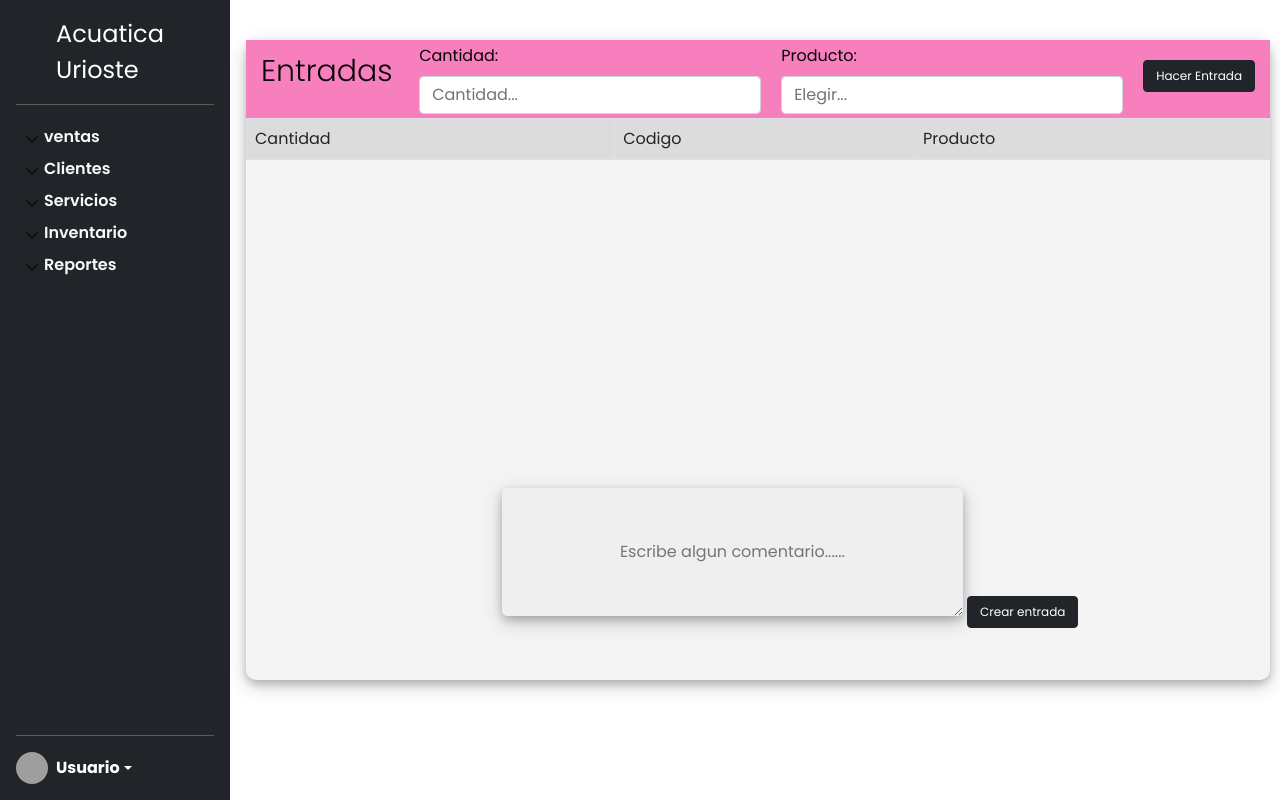
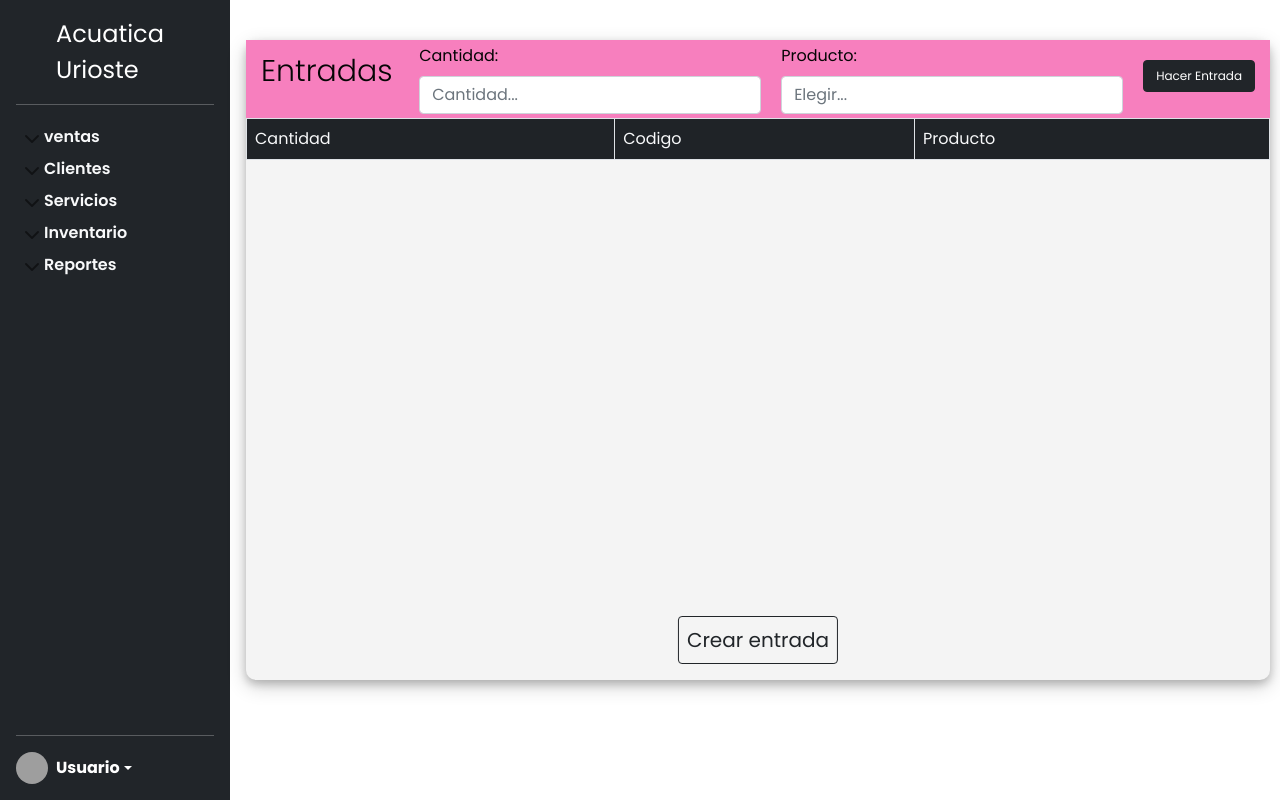
Before and after one commit to donovan-vargas/urioste, a Django app: page /acuatica/entradas/ in a window 1280 px wide. Run offline with Django 3.2, Linux system fonts and the light colour scheme; data that the repository does not hold is empty; some libraries are stand-ins or nearby versions; grey boxes are pictures that could not be loaded.

Commit message:
entradas front changes

```diff
--- a/acuatica/templates/acuatica/entradas.html
+++ b/acuatica/templates/acuatica/entradas.html
@@ -49,10 +49,13 @@ Entradas{% endblock %} {%block right_content %}
           >
             Hacer Entrada
           </button>
+
           </li>
+
         </ul>
 
         </form>
+
       </div>
     </div>
   </nav>
@@ -61,15 +64,15 @@ Entradas{% endblock %} {%block right_content %}
     <div class="container p-0" style="width: 100%;">
       <table id="" class="table table-bordered table-condensed table-striped">
 
-        <tr>
-          <td>Cantidad</td>
-          <td>Codigo</td>
-          <td>Producto</td>
+        <tr class="border-top-0" style="background-color: #212529;">
+          <td class="border-top-0 text-light">Cantidad</td>
+          <td class="border-top-0 text-light">Codigo</td>
+          <td class="border-top-0 text-light">Producto</td>
         </tr>
-      </table>
 
 
-      <table id="productTable" class="table table-bordered table-condensed table-striped">
+
+
         {% for data in data_table %}
         <tr>
           <td>{{data.quantity}}</td>
@@ -80,17 +83,11 @@ Entradas{% endblock %} {%block right_content %}
         {% endfor %}
       </table>
     </div>
-    <div class="comment">
-      <textarea
-        id="title"
-        type="text "
-        onkeyup="Allow()"
-        placeholder="Escribe algun comentario......"
-      ></textarea>
+
       <button
         type="submit"
-        class="btn btn-dark"
-        style="font-size: 12px"
+        class="btn btn-outline-dark position-absolute bottom-0 start-50 translate-middle-x mb-3 p-2 hover-shadow"
+        style="font-size: 20px"
       >
         Crear entrada
       </button>
```
